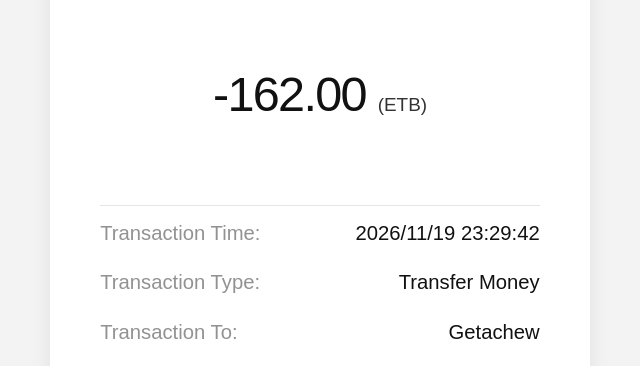
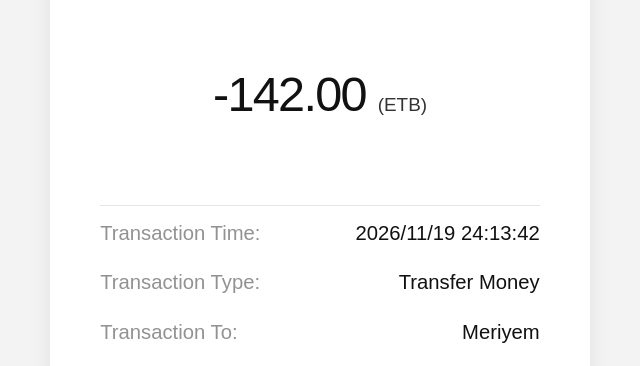
Before and after one commit to Cyber-boy9/Telebirr, a plain HTML site: page index.html in a window 1280 px wide. Shown: the part 346-712 px from the top of the page, 320-960 px from the left. Drawn offline with Linux system fonts and the light colour scheme.

Commit message:
Update transaction details in index.html

```diff
--- a/index.html
+++ b/index.html
@@ -1016,14 +1016,14 @@
       <div class="success-label">Successful</div>
 
       <div class="amount">
-        <strong>-162.00</strong>
+        <strong>-142.00</strong>
         <span>(ETB)</span>
       </div>
 
       <section class="transaction-details" aria-label="Transaction details">
         <div class="transaction-row">
           <span class="transaction-label">Transaction Time:</span>
-          <span class="transaction-value">2026/11/19 23:29:42</span>
+          <span class="transaction-value">2026/11/19 24:13:42</span>
         </div>
         <div class="transaction-row">
           <span class="transaction-label">Transaction Type:</span>
@@ -1031,7 +1031,7 @@
         </div>
         <div class="transaction-row">
           <span class="transaction-label">Transaction To:</span>
-          <span class="transaction-value">Getachew</span>
+          <span class="transaction-value">Meriyem</span>
         </div>
         <div class="transaction-row">
           <span class="transaction-label">Transaction Number:</span>
```
